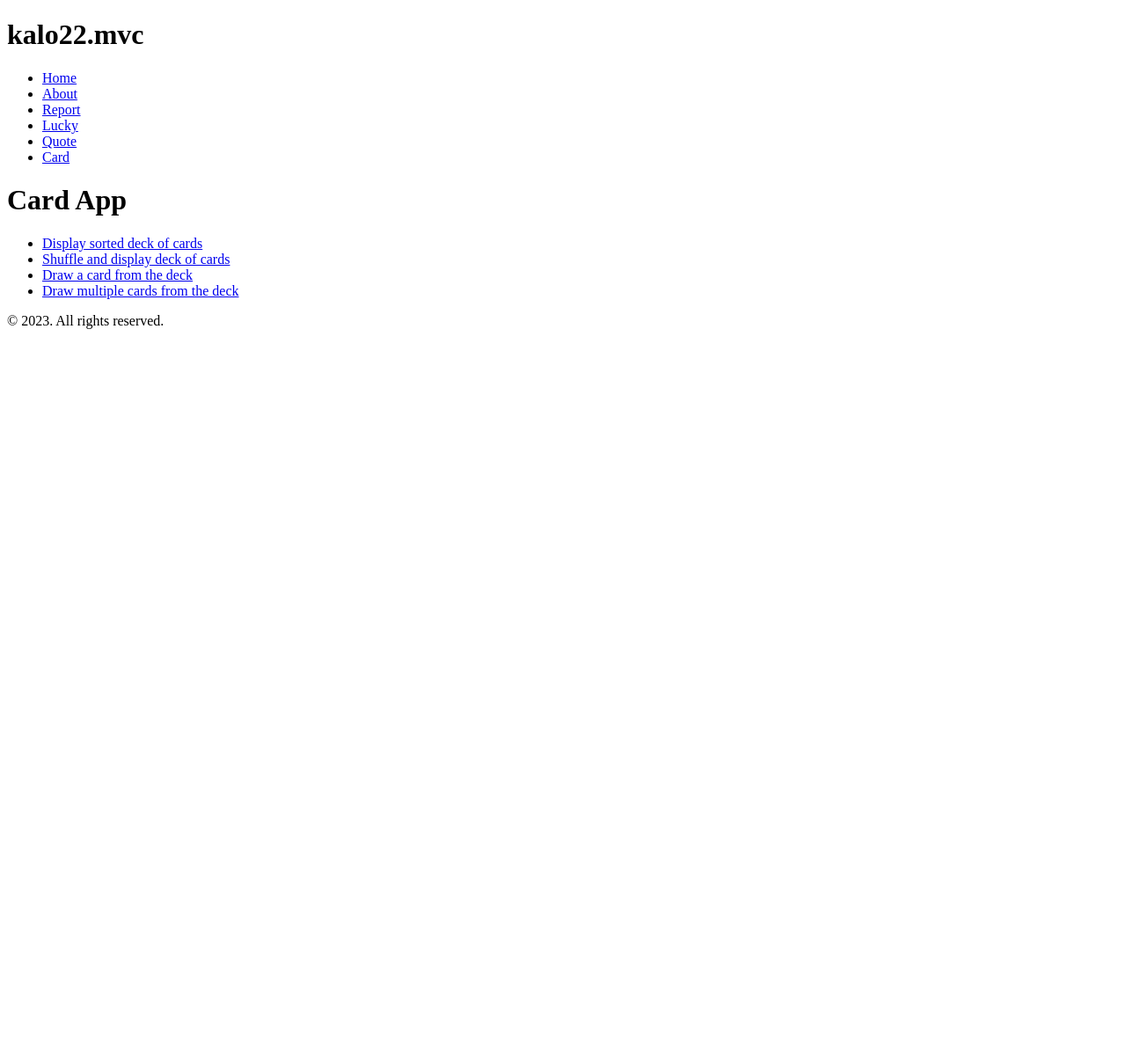
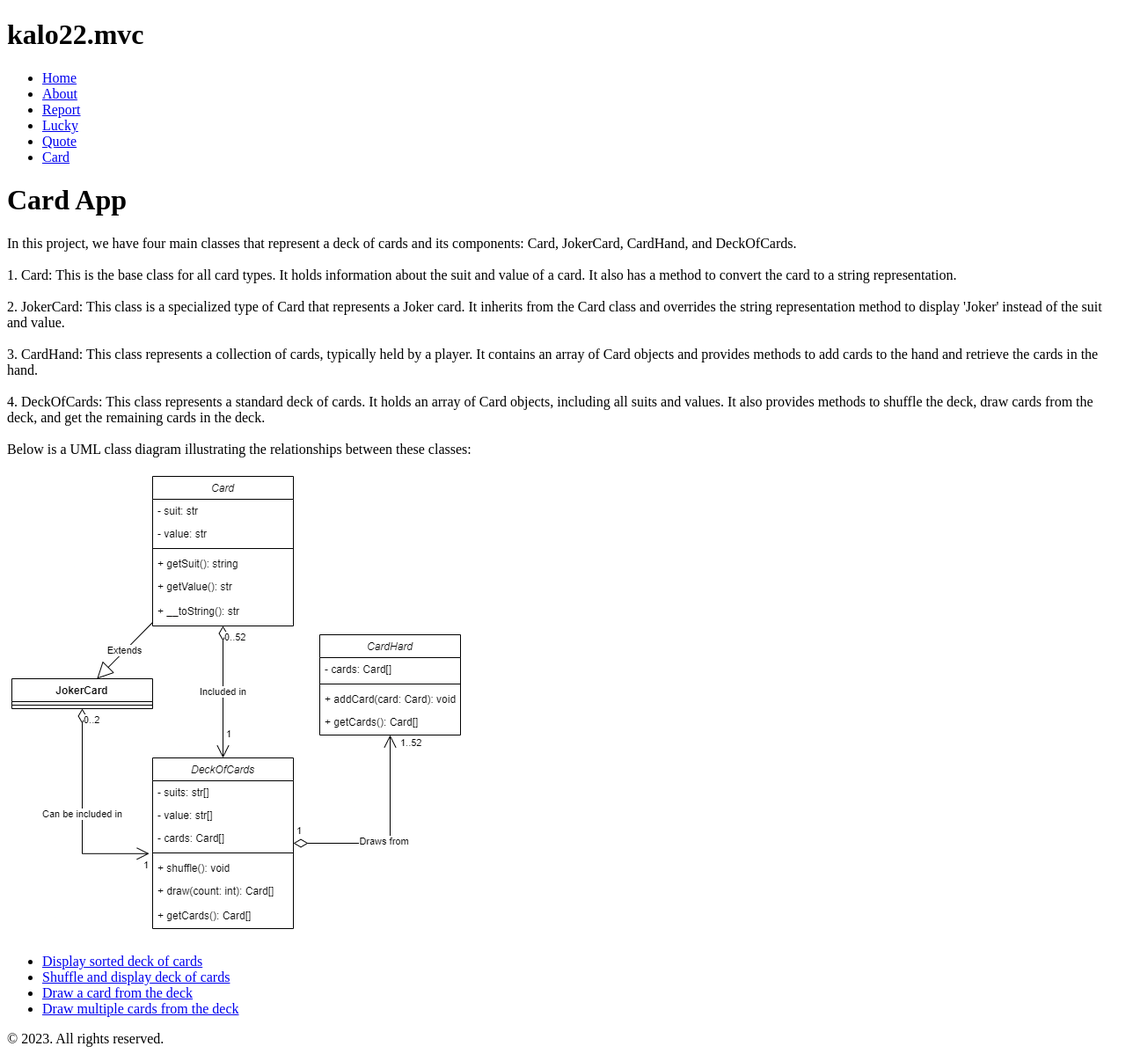
Before and after one commit to Kakan1994/mvc, a Symfony app: template templates/card/index.html.twig in a window 1280 px wide. Shown: the whole page at 88% size. Before the commit the page ends 374 px from the top, so only its background shows below. Run offline with Twig, Linux system fonts and the light colour scheme; the template is opened without the code that fills it, so the values that code supplies are empty; some libraries are stand-ins or nearby versions.

Commit message:
Added short description of the Card classes and an UML diagram

```diff
--- a/templates/card/index.html.twig
+++ b/templates/card/index.html.twig
@@ -4,6 +4,20 @@
 
 {% block body %}
 <h1>Card App</h1>
+<p>
+    In this project, we have four main classes that represent a deck of cards and its components: Card, JokerCard, CardHand, and DeckOfCards.
+    <br><br>
+    1. Card: This is the base class for all card types. It holds information about the suit and value of a card. It also has a method to convert the card to a string representation.
+    <br><br>
+    2. JokerCard: This class is a specialized type of Card that represents a Joker card. It inherits from the Card class and overrides the string representation method to display 'Joker' instead of the suit and value.
+    <br><br>
+    3. CardHand: This class represents a collection of cards, typically held by a player. It contains an array of Card objects and provides methods to add cards to the hand and retrieve the cards in the hand.
+    <br><br>
+    4. DeckOfCards: This class represents a standard deck of cards. It holds an array of Card objects, including all suits and values. It also provides methods to shuffle the deck, draw cards from the deck, and get the remaining cards in the deck.
+    <br><br>
+    Below is a UML class diagram illustrating the relationships between these classes:
+</p>
+<img src="{{ asset('images/Cards.png') }}" alt="UML-diagram" style="max-width: 100%;">
 
 <ul>
     <li><a href="{{ path('card_deck') }}">Display sorted deck of cards</a></li>
```
Also changed, not shown: public/images/Cards.png (added).
